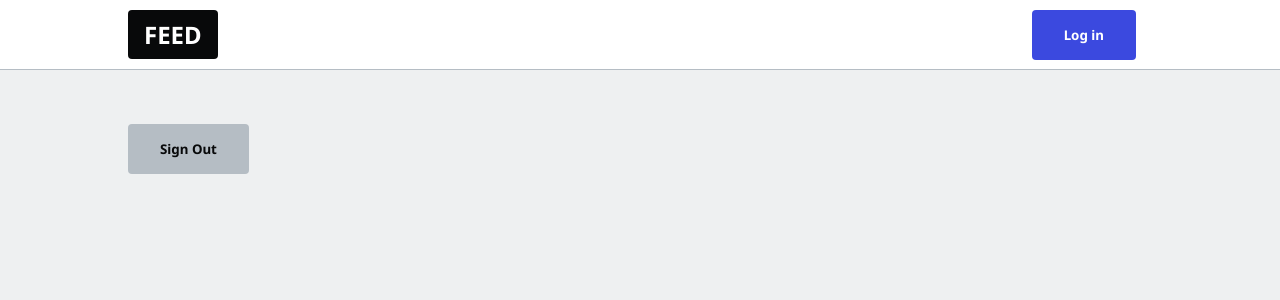
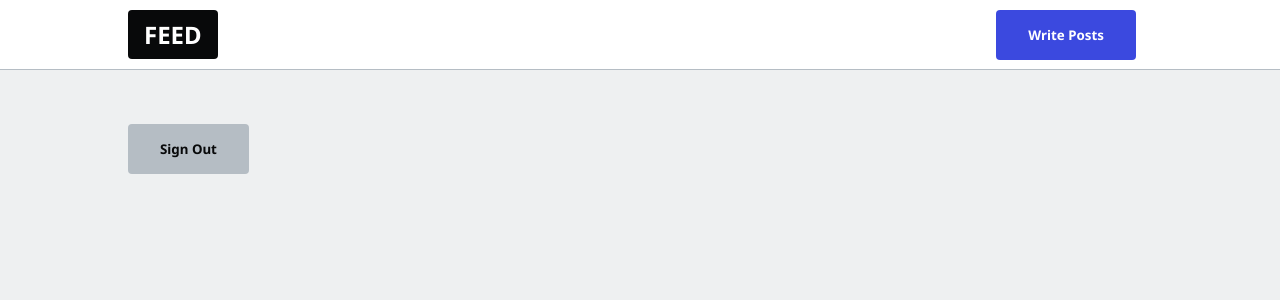
Before and after one commit to Abdullah944/Dev-Clone, a Next.js app: page /enter in a window 1280 px wide. Shown: the top 300 px of the page. Built offline with nearby package versions, Linux system fonts and the light colour scheme.

Commit message:
Use UseContext& edit the props + // img for later

```diff
--- a/components/Navbar.tsx
+++ b/components/Navbar.tsx
@@ -1,14 +1,11 @@
-import Image, { StaticImport } from "next/image";
+import Image from "next/image";
 import Link from "next/link";
-import React from "react";
+import { useContext } from "react";
+import { UserContext } from "../lib/context";
 
-type NavbarProps = {
-  user: {
-    photoURL: string | StaticImport;
-  };
-  username: string;
-};
-export default function Navbar({ user, username }: NavbarProps) {
+export default function Navbar() {
+  const userContext = useContext(UserContext); //* it will rerender every changes in the app for the context
+
   return (
     <nav className="navbar">
       <ul>
@@ -19,7 +16,7 @@ export default function Navbar({ user, username }: NavbarProps) {
         </li>
 
         {/* User is <signed-in> and <has> username */}
-        {username && (
+        {userContext?.username && (
           <>
             <li className="push-left">
               <Link href="/admin">
@@ -27,15 +24,14 @@ export default function Navbar({ user, username }: NavbarProps) {
               </Link>
             </li>
             <li>
-              <Link href={`/${username}`}>
-                <Image src={user?.photoURL} alt="user img" />
-              </Link>
+              {/* <Link href={`/${userContext.username}`}> */}
+              {/* <Image src={userContext.photoURL} alt="user img" />  */}
+              {/* </Link> */}
             </li>
           </>
         )}
-
         {/* User is <not> signed OR has <not> created username */}
-        {!username && (
+        {!userContext?.username && (
           <li>
             <Link href="/enter">
               <button className="btn-blue">Log in</button>
```
